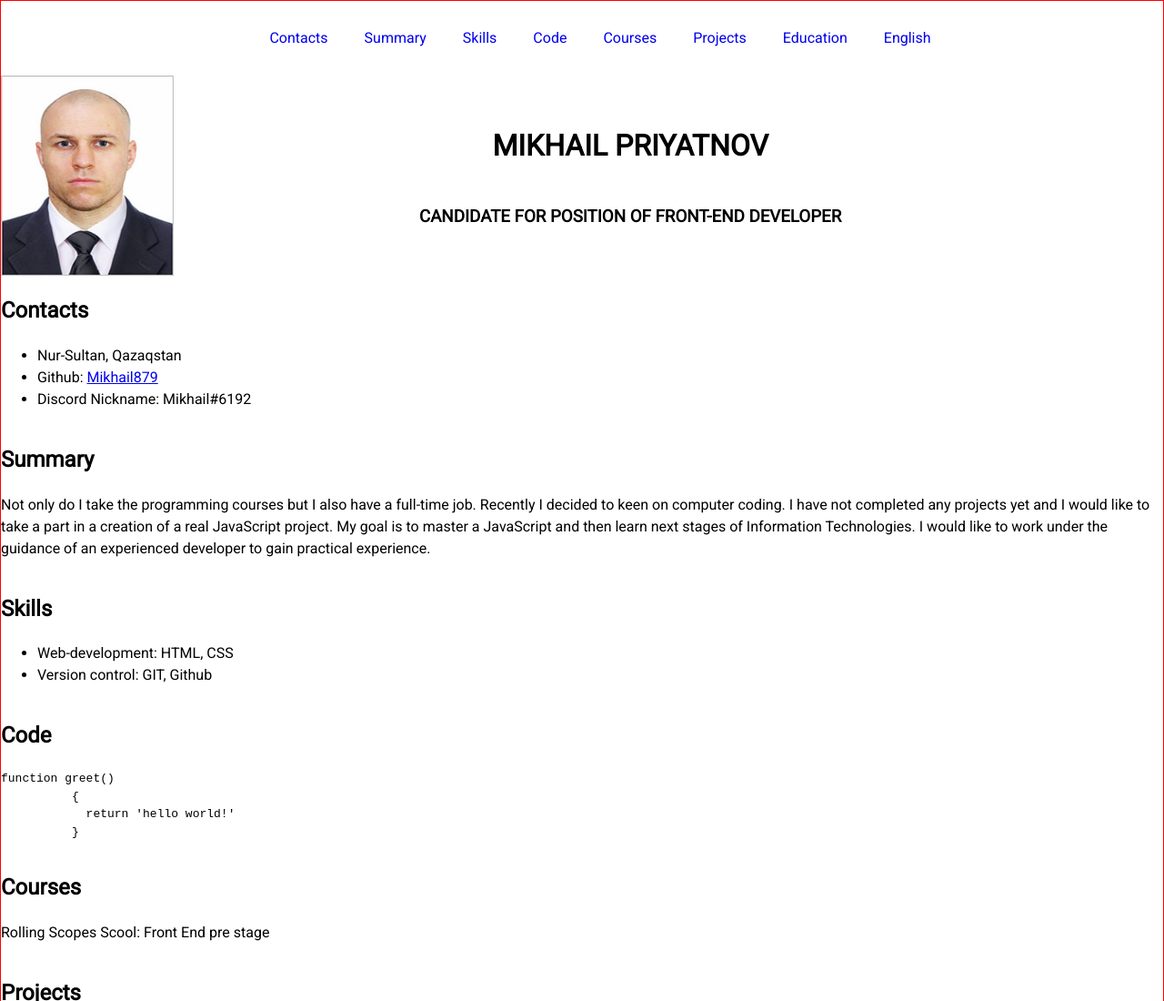
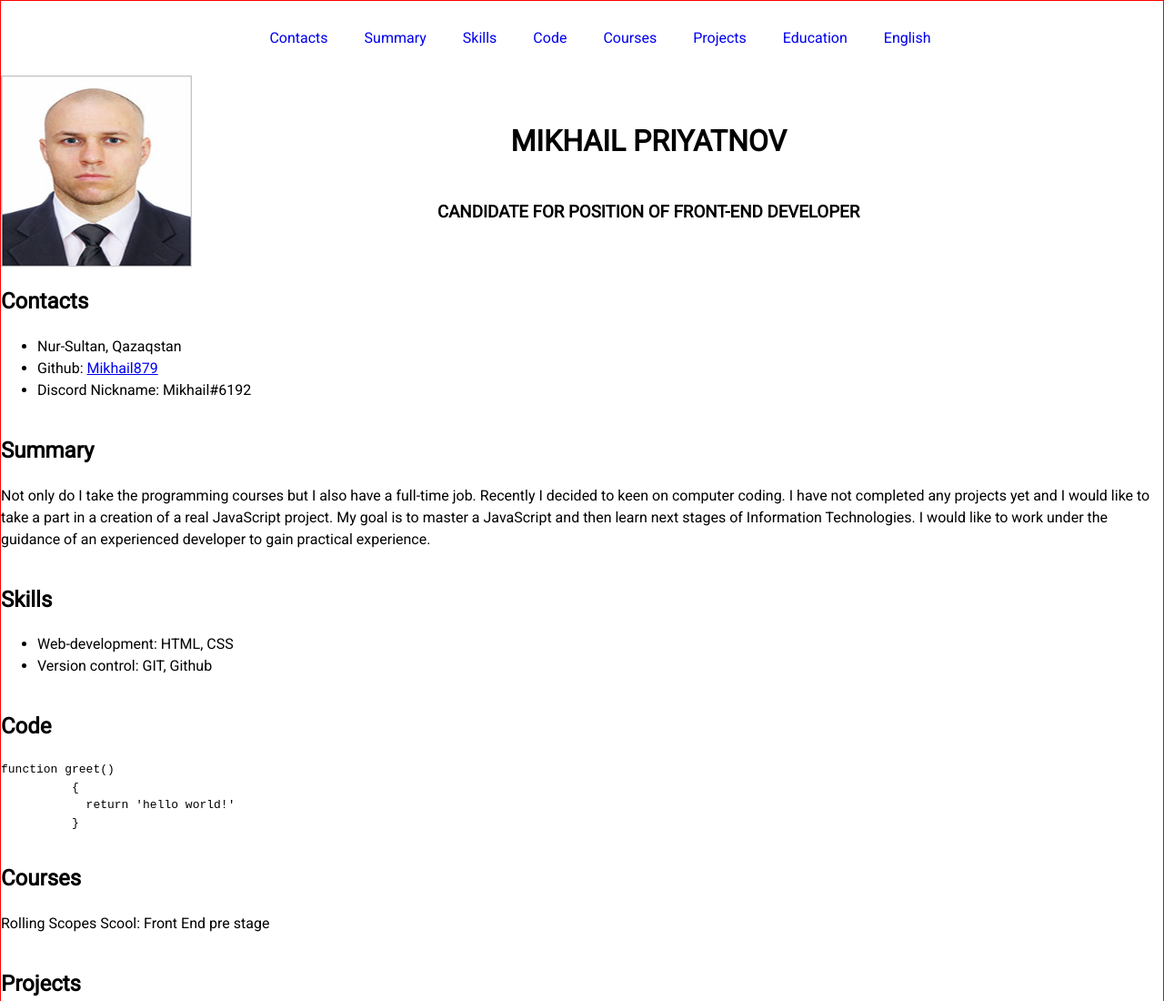
Before and after one commit to Mikhail879/rsschool-cv, a plain HTML site: page index.html in a window 1280 px wide. Shown: the top 1100 px of the page at 91% size. Drawn offline with Linux system fonts and the light colour scheme.

Commit message:
fix: photo render size 1:1

```diff
--- a/index.html
+++ b/index.html
@@ -31,7 +31,7 @@
         <main class = "main">
             <div class="container main-container">
               <div class="photo-title">
-              <img src="./assets/img/31.jpg" width="190" height="220" alt="my photo">
+              <img src="./assets/img/31.jpg" width="210" height="210" alt="my photo">
                 <div class="section-profile-title">
                 <h1 class="section-title main-title">Mikhail Priyatnov</h1>
                 <h3>Candidate for position of Front-End Developer</h3>
```
